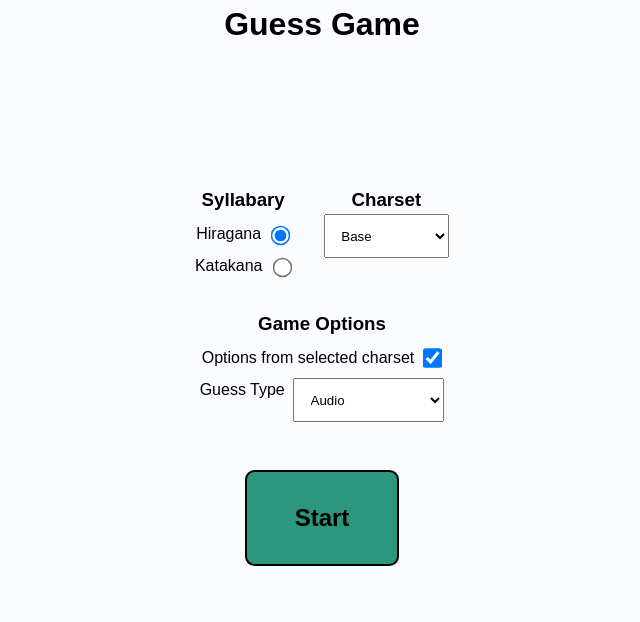
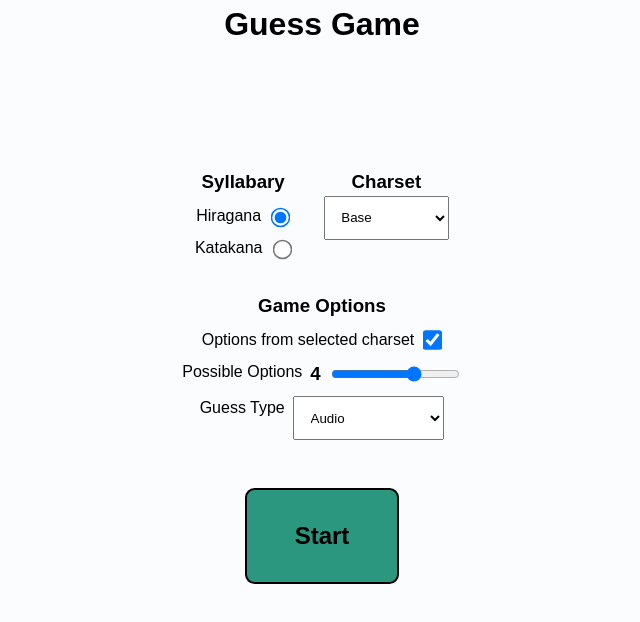
Before and after one commit to vikkio88/nisenotori, a Svelte app: page /guess in a window 1280 px wide. Shown: the top 622 px of the page, without its empty margins (318-958 px from the left). Built offline with nearby package versions, Linux system fonts and the light colour scheme.

Commit message:
adding options selection

```diff
--- a/src/games/Guess.svelte
+++ b/src/games/Guess.svelte
@@ -17,8 +17,8 @@
   export let optionsFromCharset = false;
   export let type = GUESS_GAME_TYPES.AUDIO;
   export let charset = BASE;
+  export let options = 4;
   let picks = optionsFromCharset ? [...charset] : [...BASE];
-  export let options = 4;
   export let restart = () => {
     console.log("restart");
   };
--- a/src/pages/Guess.svelte
+++ b/src/pages/Guess.svelte
@@ -12,6 +12,7 @@
 
   let selectedGameType = GUESS_GAME_TYPES.AUDIO;
   let optionsFromCharset = true;
+  let options = 4;
 
   let gameStarted = false;
 </script>
@@ -46,6 +47,19 @@
         />
       </div>
       <div class="fi g_5">
+        <label for="options">Possible Options</label>
+        <div class="fi g_5">
+          <h3>{options}</h3>
+          <input
+            name="options"
+            type="range"
+            min="2"
+            max="5"
+            bind:value={options}
+          />
+        </div>
+      </div>
+      <div class="fi g_5">
         <label for="">Guess Type</label>
         <Select options={guessGameTypes} bind:selected={selectedGameType} />
       </div>
@@ -59,6 +73,7 @@
     charset={CHARSETS[selectedCharsetIndex].charset}
     kataChoice={kata}
     type={selectedGameType}
+    {options}
     {optionsFromCharset}
     restart={() => (gameStarted = false)}
     end={() => navigate("/", { replace: true })}
```
